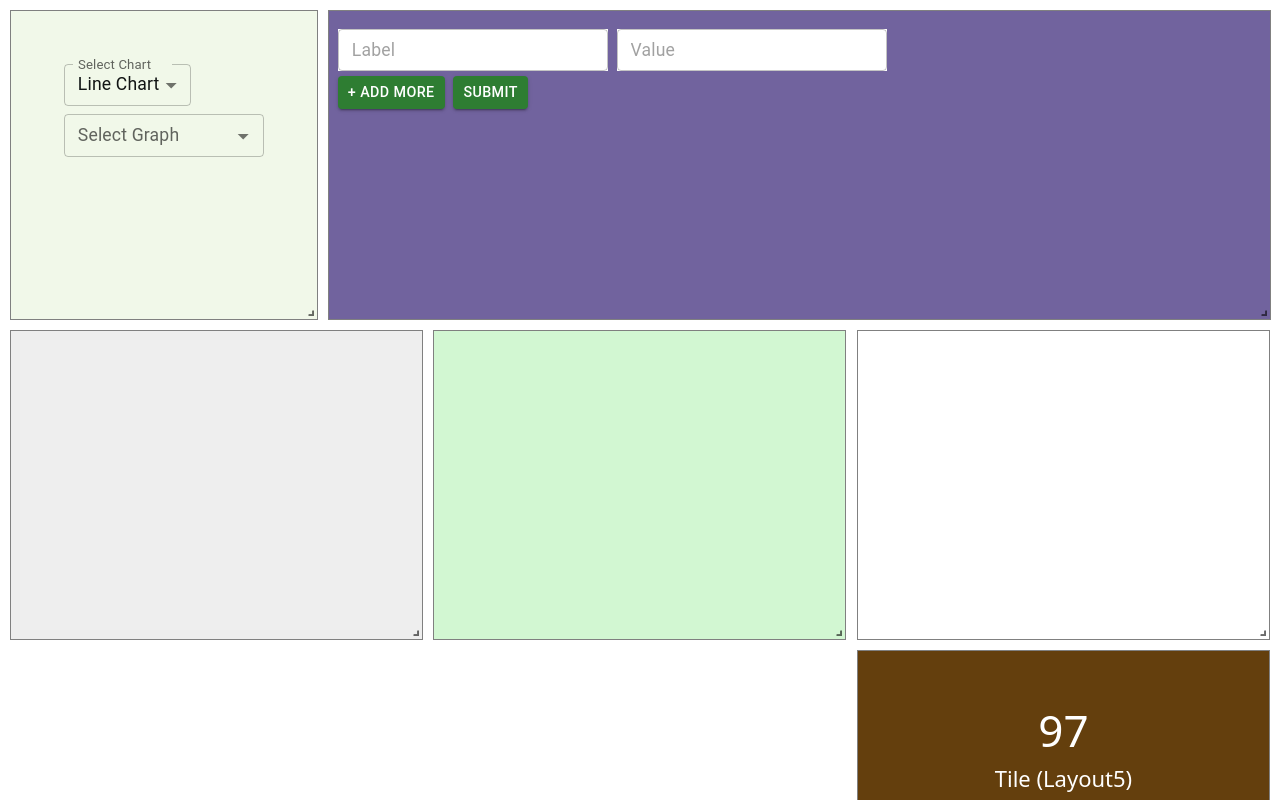
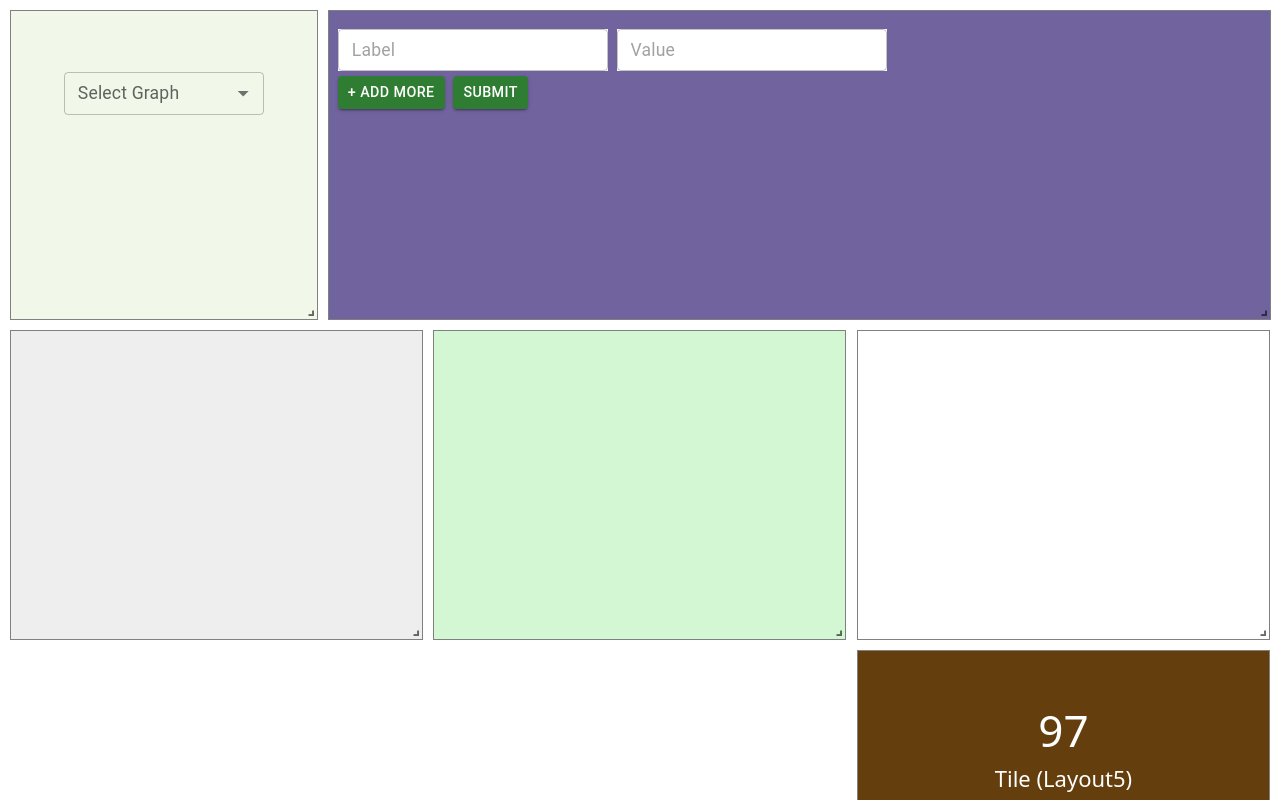
Before and after one commit to Raveen-deep/React-graph, a React (Create React App) app: page / in a window 1280 px wide. Shown: the top 800 px of the page. Built offline with nearby package versions, Linux system fonts and the light colour scheme.

Commit message:
fixed pie graph color issue

```diff
--- a/src/App.js
+++ b/src/App.js
@@ -95,17 +95,6 @@ function App() {
                 data-grid={{ x: 0, y: 0, w: 3, h: 2 }}
                 className="px-5 py-5"
             >
-                <FormControl size="small">
-                    <InputLabel >Select Chart</InputLabel>
-                    <Select
-                       style={{color:'#111414'}}
-                        label="Select Chart" onChange={handleChange_single} value={value}
-                    >
-                        <MenuItem value="lineChart">Line Chart</MenuItem>
-                        <MenuItem value="barChart">Bar Chart</MenuItem>
-                        <MenuItem value="pieChart">Pie Chart</MenuItem>
-                    </Select>
-                </FormControl>
                 <FormControl sx={{ mt: 1, width: 200 }} size="small">
                     <InputLabel id="demo-multiple-checkbox-label">Select Graph</InputLabel>
                     <Select
--- a/src/components/PieGraph.js
+++ b/src/components/PieGraph.js
@@ -23,14 +23,14 @@ export default function PieGraph(props) {
                 borderColor: "gray",
                 borderWidth: 1,
                 backgroundColor: helper.getNRandomColor(
-                    props.data.x_axis_data
+                    props.data.y_axis_data.length
                 ),
             },
         ],
     };
     return (
         <>
-            <Pie data={line_graph_one} />
+            <Pie data={line_graph_one} style={{margin:"auto"}} />
         </>
     );
 }
```
